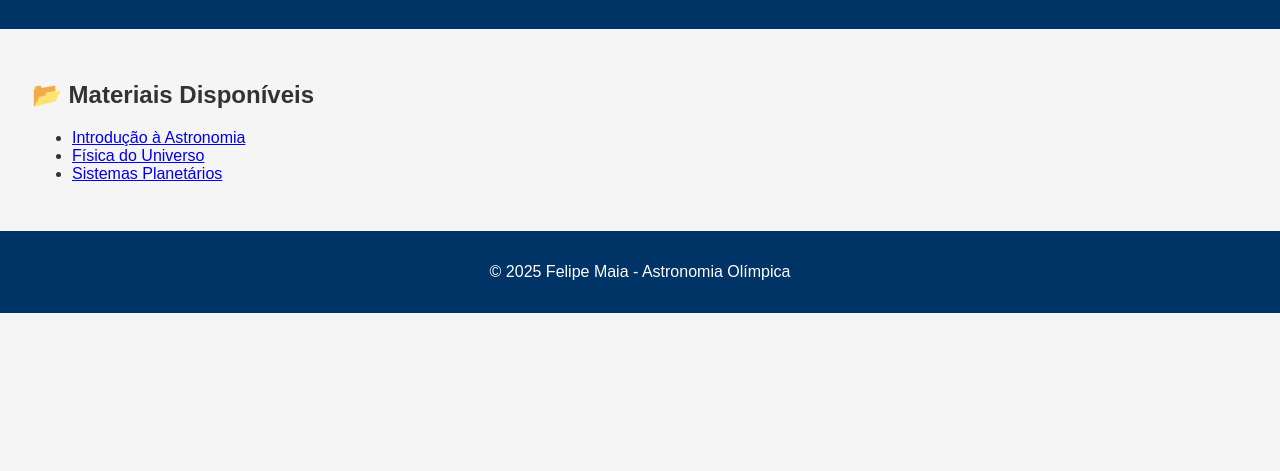
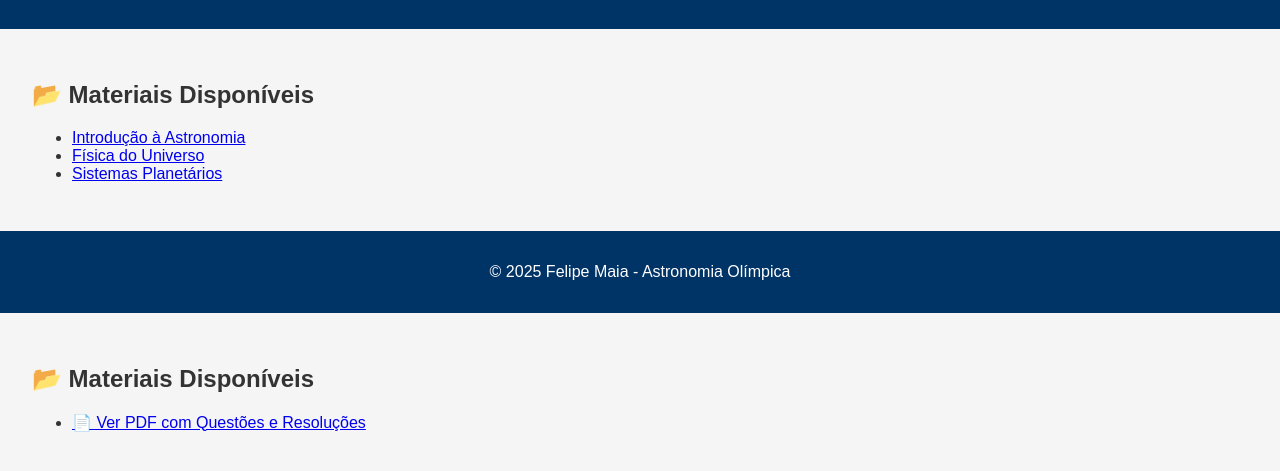
Before and after one commit to maiafelipe0911/Handouts-Astronomia, a plain HTML site: page index.html in a window 1280 px wide. Shown: the part 117-588 px from the top of the page. Drawn offline with Linux system fonts and the light colour scheme.

Commit message:
Update index.html

```diff
--- a/index.html
+++ b/index.html
@@ -65,5 +65,17 @@
       listElement.appendChild(fragment);
     })();
   </script>
+
+<section>
+  <h2>📂 Materiais Disponíveis</h2>
+  <ul>
+      <li>
+          <a href="https://maiafelipe0911.github.io/Handouts-Astronomia/solucao.pdf" target="_blank">
+              📄 Ver PDF com Questões e Resoluções
+          </a>
+      </li>
+  </ul>
+</section>
+
 </body>
 </html>
```
